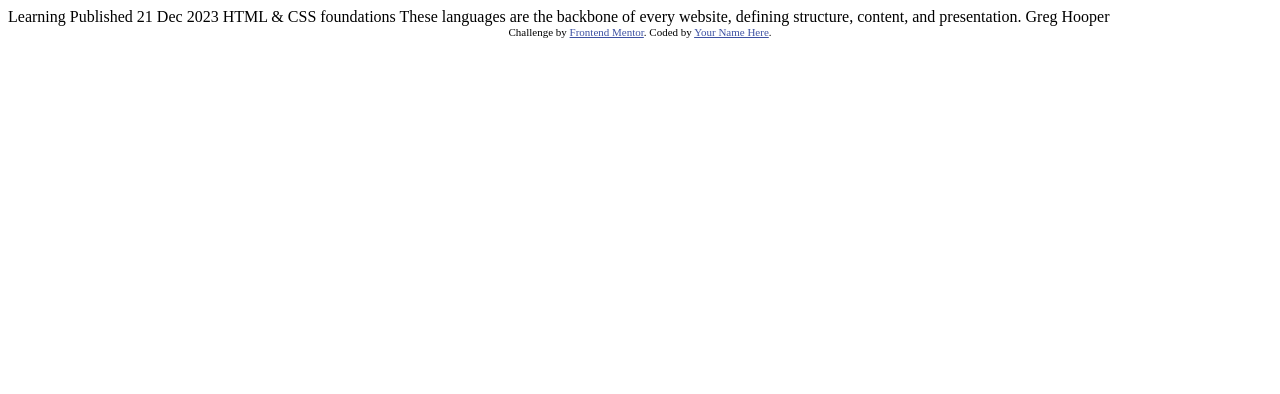
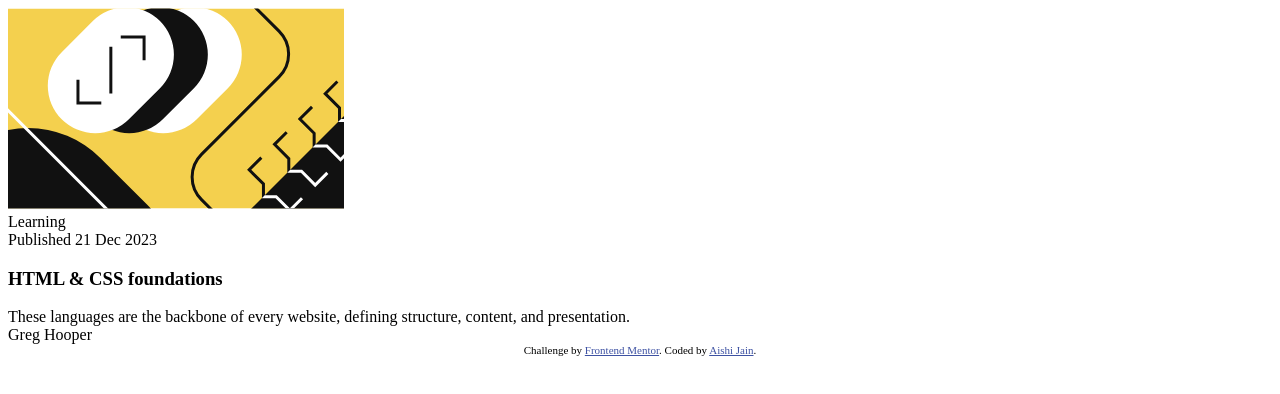
Before and after one commit to Aishi-Jain/Blog-Preview-Card, a plain HTML site: page index.html in a window 1280 px wide. Drawn offline with Linux system fonts and the light colour scheme.

Commit message:
Structuring the page

```diff
--- a/index.html
+++ b/index.html
@@ -11,20 +11,33 @@
   <link href="https://fonts.googleapis.com/css2?family=Figtree:ital,wght@0,300..900;1,300..900&display=swap" rel="stylesheet"> -->
 </head>
 <body>
-
-  Learning
-
-  Published 21 Dec 2023
-
-  HTML & CSS foundations
-
-  These languages are the backbone of every website, defining structure, content, and presentation.
-
-  Greg Hooper
-
-  <div class="attribution">
+    <section class="hero">
+        <div class="container">
+            <header class="image">
+                <img src="/assets/images/illustration-article.svg" alt="design">
+            </header>
+            <article class="deets">
+                <div class="tag">
+                    Learning
+                </div>
+                <div class="publish-date">
+                    Published 21 Dec 2023
+                </div>
+                <div class="course-name">
+                    <h3>HTML & CSS foundations</h3>
+                </div>
+                <div class="course-info">
+                    These languages are the backbone of every website, defining structure, content, and presentation.
+                </div>
+                <div class="author">
+                    Greg Hooper
+                </div>
+            </article>
+        </div>
+    </section>
+  <footer class="attribution">
     Challenge by <a href="https://www.frontendmentor.io?ref=challenge" target="_blank">Frontend Mentor</a>.
-    Coded by <a href="#">Your Name Here</a>.
-  </div>
+    Coded by <a href="#">Aishi Jain</a>.
+  </footer>
 </body>
 </html>
```
